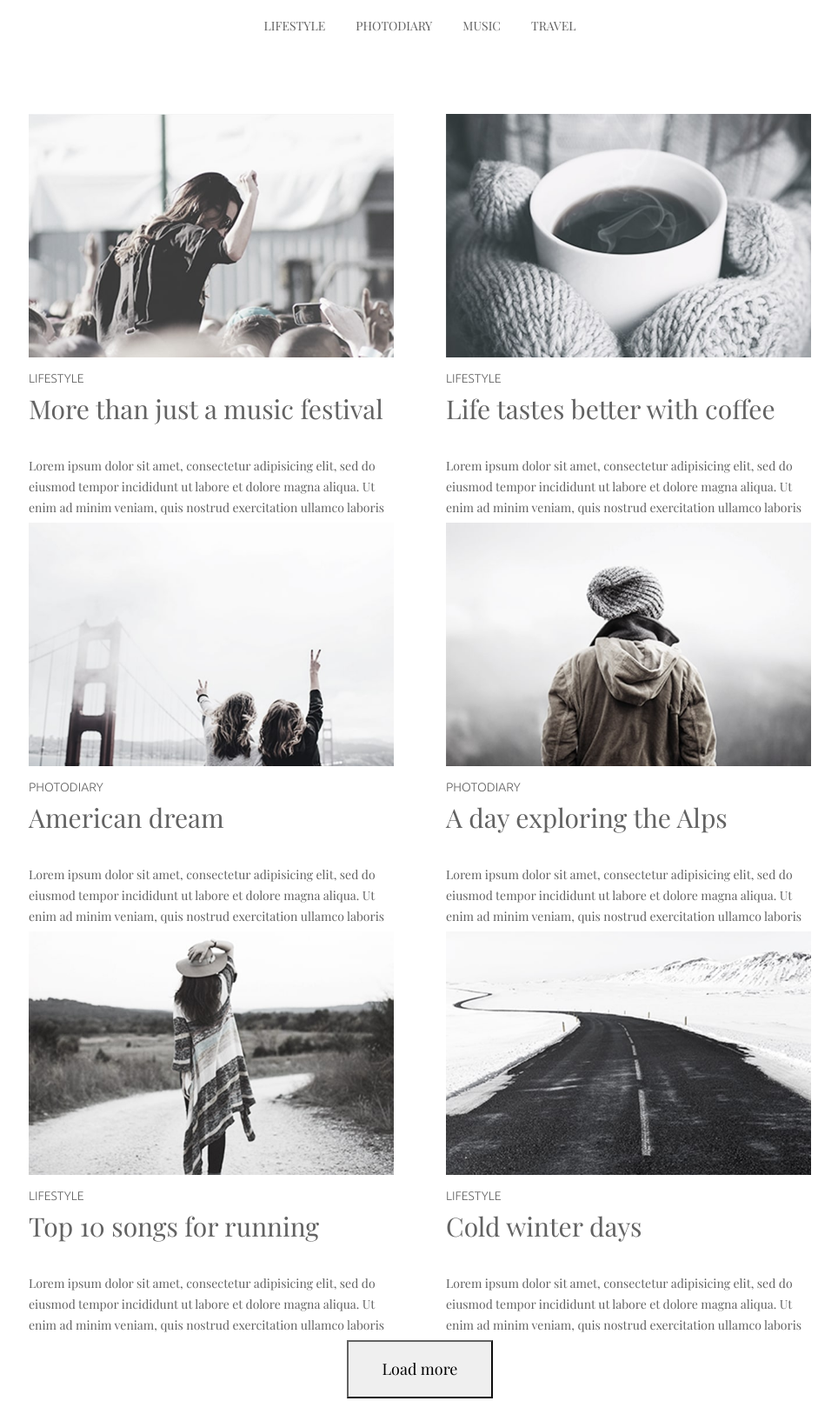
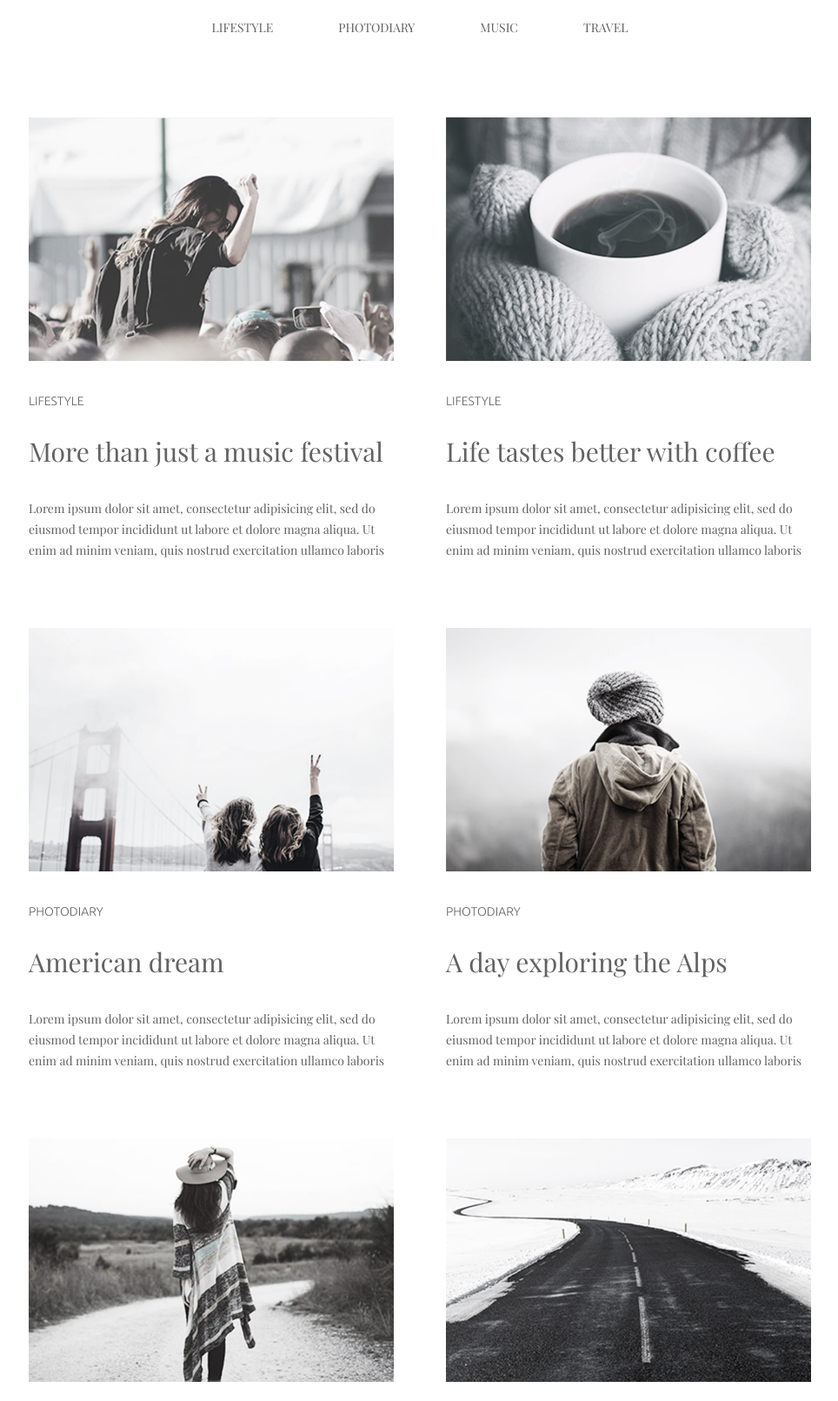
Before and after one commit to realtril/GitGO-IT-Course, a plain HTML site: page html-css/module-03/index.html in a window 1280 px wide. Shown: the part 37-1648 px from the top of the page at 87% size, without its empty margins (157-1121 px from the left). Drawn offline with nearby package versions, Linux system fonts and the light colour scheme; a web font is replaced by a local one.

Commit message:
optimizing the program

```diff
--- a/html-css/module-03/css/styles.css
+++ b/html-css/module-03/css/styles.css
@@ -10,9 +10,22 @@ body {
   line-height: 24px;
 }
 
+button {
+  cursor: pointer;
+}
+
 p,
 h2 {
   margin: 0;
+}
+
+span {
+  display: block;
+}
+
+img {
+  display: block;
+  margin-bottom: 34px;
 }
 
 .container {
@@ -22,7 +35,7 @@ h2 {
 }
 
 .nav-menu {
-  padding-top: 40px;
+  margin-top: 40px;
   padding-bottom: 74px;
 }
 
@@ -51,7 +64,7 @@ h2 {
   text-decoration: none;
   list-style: none;
   line-height: 18px;
-  padding: 18px 0px;
+  padding: 20px;
 }
 
 .site-nav a:hover,
@@ -65,7 +78,6 @@ button:hover,
 }
 
 .post-subject {
-  margin-top: 70px;
   list-style: none;
   padding: 0;
   margin: 0;
@@ -75,10 +87,15 @@ button:hover,
 .post-list-item {
   display: inline-block;
   width: 420px;
+  margin-bottom: 77px;
 }
 
 .post-list-item:nth-child(odd) {
   margin-right: 60px;
+}
+
+post-list-item:nth-last-child(-n + 2) {
+  margin-bottom: 0;
 }
 
 .post-title {
@@ -86,7 +103,6 @@ button:hover,
   text-transform: uppercase;
   font-size: 14px;
   margin-bottom: 28px;
-  margin-top: 32px;
 }
 
 .post-heading {
```
